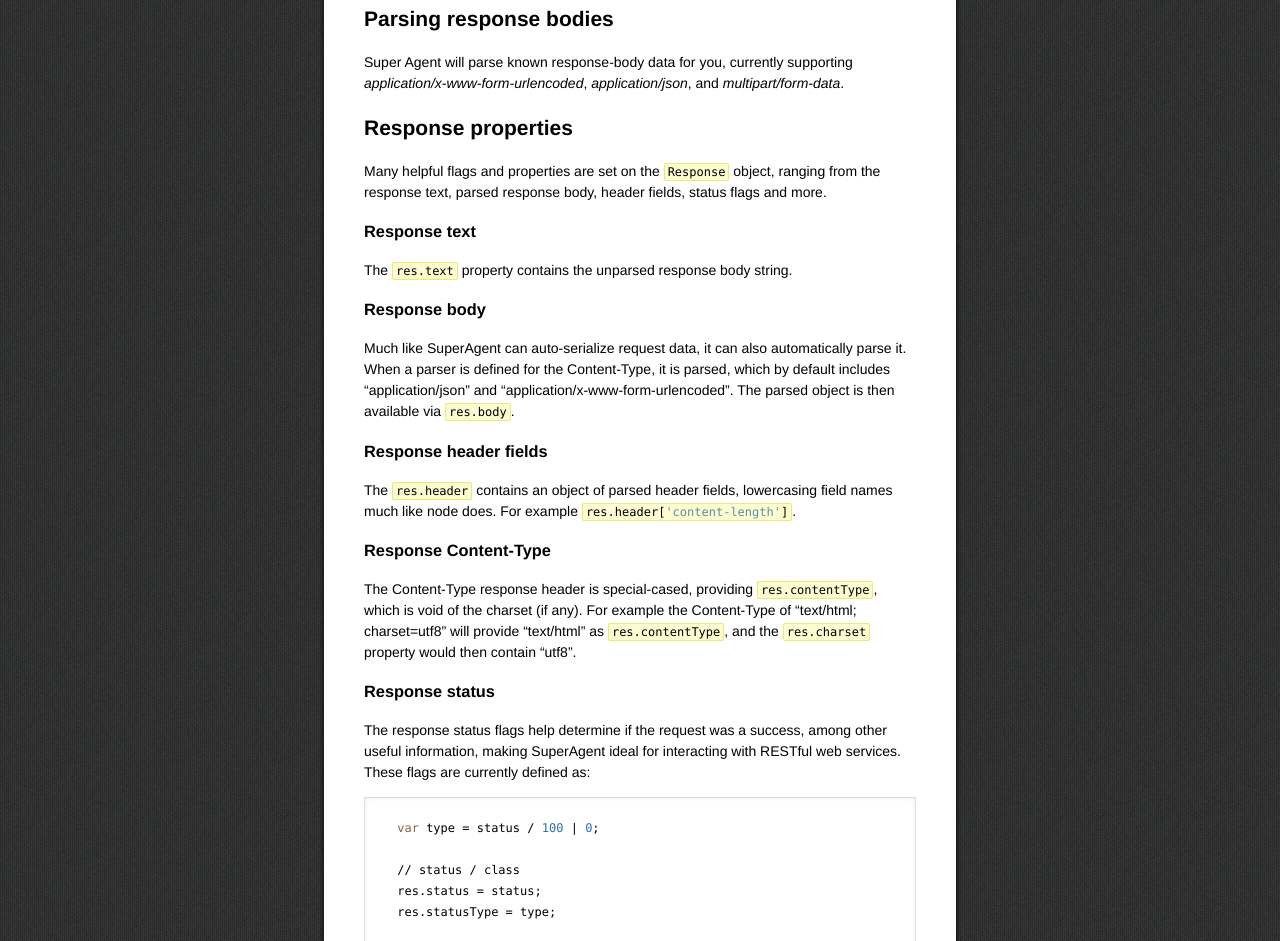
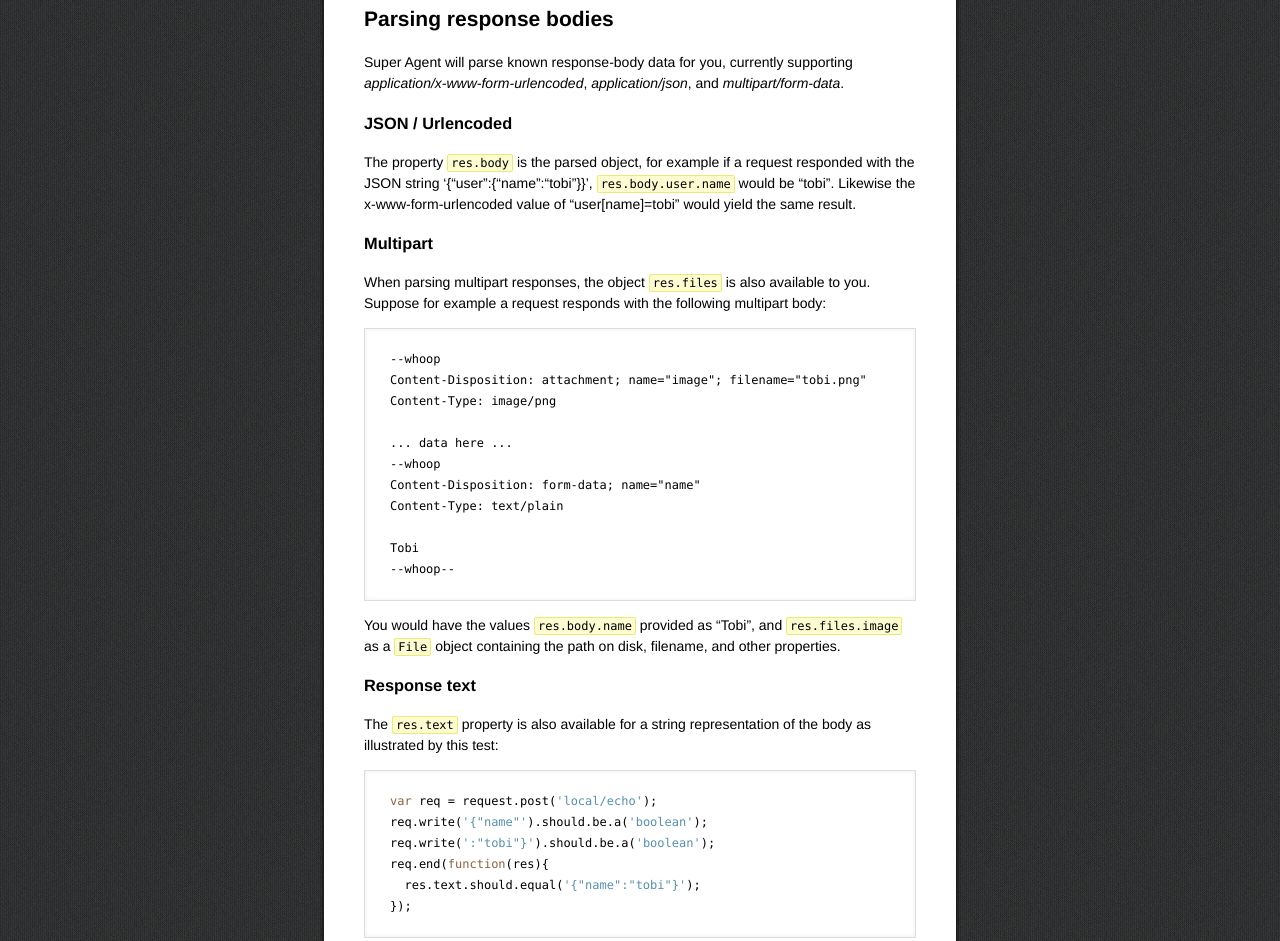
Before and after one commit to ladjs/superagent, a website: page index.html in a window 1280 px wide. Shown: the part 4702-5643 px from the top of the page. Drawn offline with Linux system fonts and the light colour scheme.

Commit message:
multipart

```diff
--- a/index.html
+++ b/index.html
@@ -207,6 +207,41 @@
 
 <p>  Super Agent will parse known response-body data for you, currently supporting <em>application/x-www-form-urlencoded</em>, <em>application/json</em>, and <em>multipart/form-data</em>.</p>
 
+<h3>JSON / Urlencoded</h3>
+
+<p>  The property <code>res.body</code> is the parsed object, for example if a request responded with the JSON string &lsquo;{&ldquo;user&rdquo;:{&ldquo;name&rdquo;:&ldquo;tobi&rdquo;}}&rsquo;, <code>res.body.user.name</code> would be &ldquo;tobi&rdquo;. Likewise the x-www-form-urlencoded value of &ldquo;user[name]=tobi&rdquo; would yield the same result.</p>
+
+<h3>Multipart</h3>
+
+<p>  When parsing multipart responses, the object <code>res.files</code> is also available to you. Suppose for example a request responds with the following multipart body:</p>
+
+<pre><code>--whoop
+Content-Disposition: attachment; name="image"; filename="tobi.png"
+Content-Type: image/png
+
+... data here ...
+--whoop
+Content-Disposition: form-data; name="name"
+Content-Type: text/plain
+
+Tobi
+--whoop--
+</code></pre>
+
+<p>  You would have the values <code>res.body.name</code> provided as &ldquo;Tobi&rdquo;, and <code>res.files.image</code> as a <code>File</code> object containing the path on disk, filename, and other properties.</p>
+
+<h3>Response text</h3>
+
+<p>  The <code>res.text</code> property is also available for a string representation of the body as illustrated by this test:</p>
+
+<pre><code>var req = request.post('local/echo');
+req.write('{"name"').should.be.a('boolean');
+req.write(':"tobi"}').should.be.a('boolean');
+req.end(function(res){
+  res.text.should.equal('{"name":"tobi"}');
+});
+</code></pre>
+
 <h2>Response properties</h2>
 
 <p>  Many helpful flags and properties are set on the <code>Response</code> object, ranging from the response text, parsed response body, header fields, status flags and more.</p>
```
Also changed, not shown: docs/index.md (+33 -0 lines).
